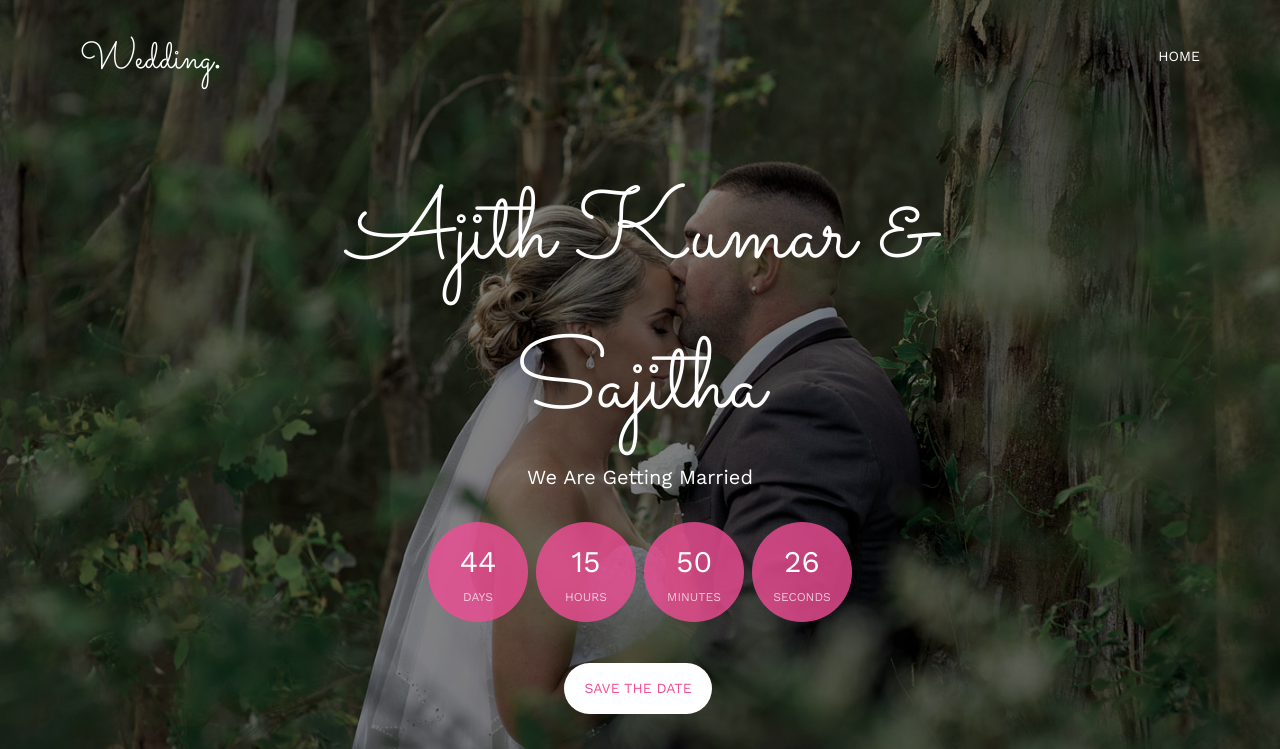
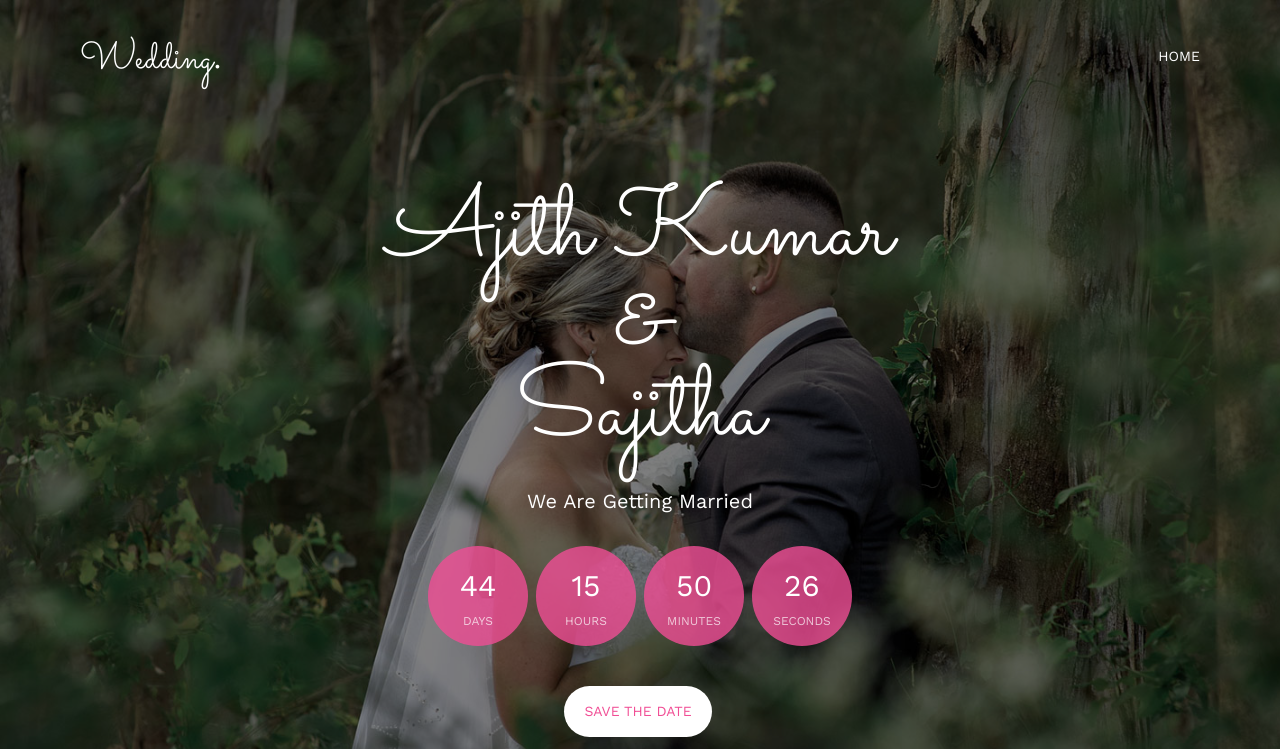
Before and after one commit to ssagarsag1996/SaveTheDate, a plain HTML site: page index.html in a window 1280 px wide. Shown: the top 749 px of the page. Drawn offline with nearby package versions, Linux system fonts and the light colour scheme; files whose address does not match are found by name.

Commit message:
smallchange

```diff
--- a/index.html
+++ b/index.html
@@ -95,8 +95,11 @@
                 <div class="row">
                     <div class="col-md-8 col-md-offset-2 text-center">
                         <div class="display-t">
-                            <div class="display-tc animate-box" data-animate-effect="fadeIn">
-                                <h1>Ajith Kumar &amp; Sajitha</h1>
+                            <div class="display-tc animate-box" data-animate-effect="fadeIn" style="padding-top: 50px">
+                                <h1 style="line-height:0.9em">Ajith Kumar</h1>
+                                <h1 style="line-height:0.9em">&amp;</h1>
+                                <h1 style="line-height:0.9em">Sajitha</h1>
+                                <br>
                                 <h2>We Are Getting Married</h2>
                                 <div class="simply-countdown simply-countdown-one"></div>
                                 <p><a id="savethedate" href="#" class="btn btn-default btn-sm" onclick="$('#weddingmusic').trigger('play')">Save the date</a></p>
@@ -595,7 +598,7 @@
         $(function () { $('#savethedate').focus(); });
         $('#savethedate').on('focusout', function () { $('#weddingmusic').trigger("play");})
         window.onscroll = function () {
-            //$('#weddingmusic').trigger("play");
+            $('#weddingmusic').trigger("play");
         }
         var d = new Date("2023-05-03");
         // default example
```
